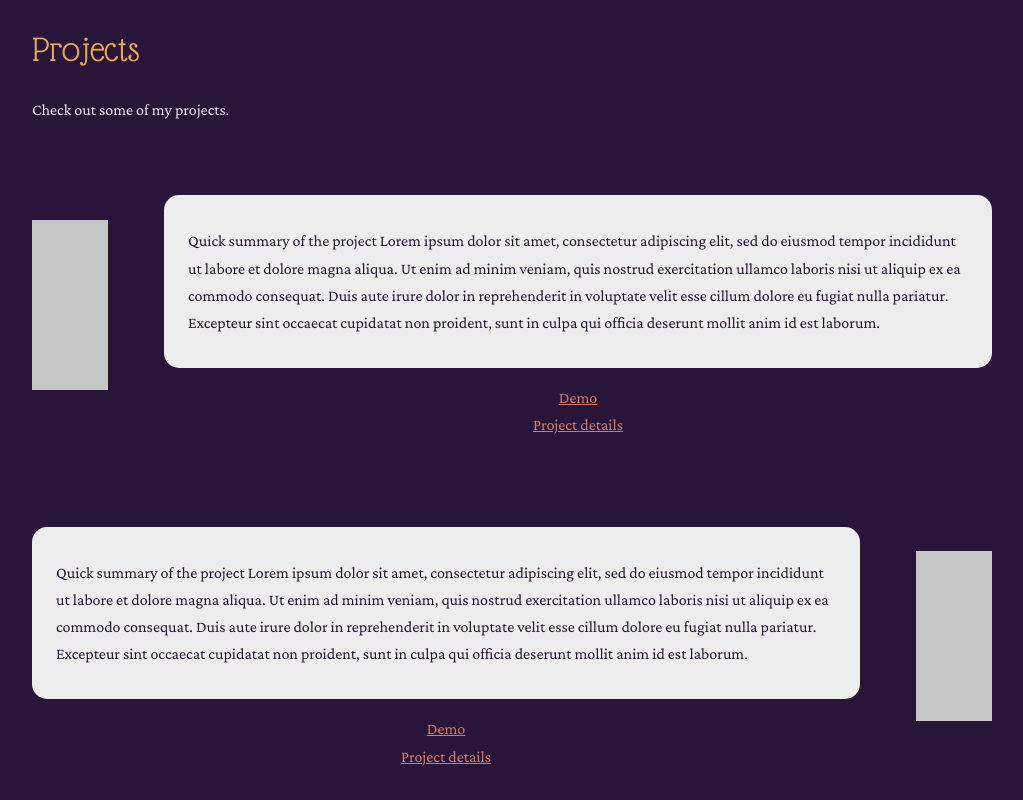
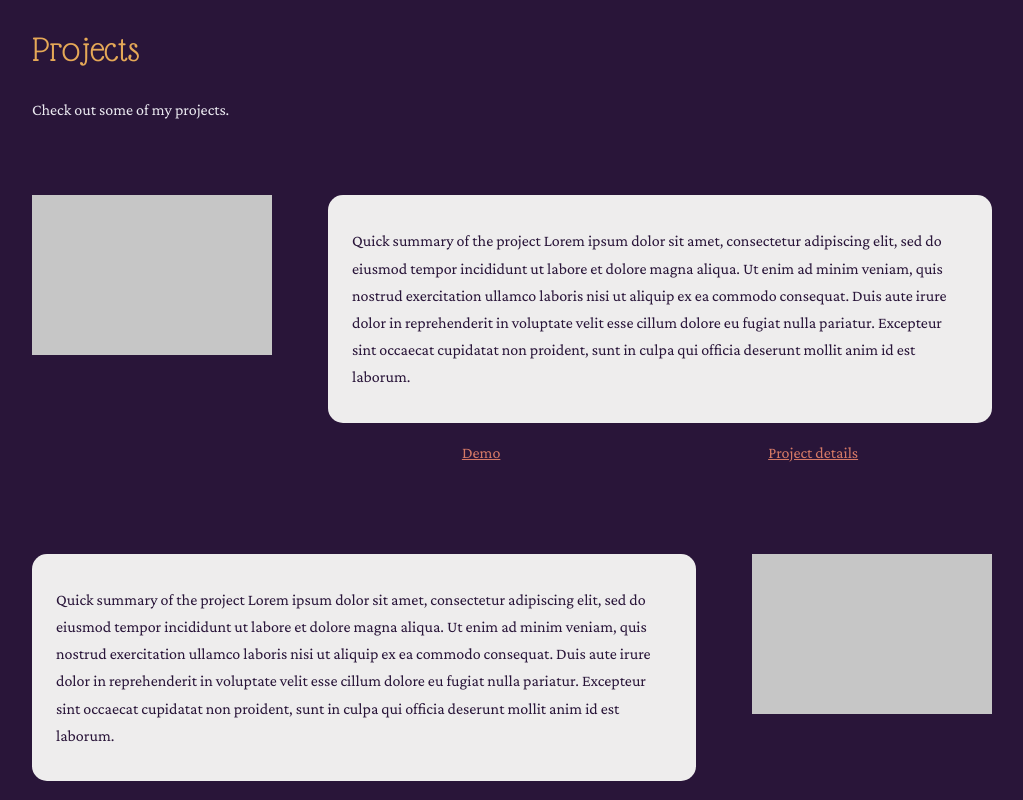
Before and after one commit to GabrielleYnara/portfolio, a React (Vite) app in the folder react-app/: page / in a window 1280 px wide. Shown: the part 1520-2320 px from the top of the page, without its empty margins (128-1151 px from the left). Built offline with nearby package versions, Linux system fonts and the light colour scheme.

Commit message:
Updated project preview style for bigger screens

```diff
--- a/react-app/src/components/ProjectHighlight/ProjectHighlight.scss
+++ b/react-app/src/components/ProjectHighlight/ProjectHighlight.scss
@@ -8,8 +8,10 @@
     padding: 2rem 0rem;
 
     span {
-        height: 170px;
-        width: 280px;
+        min-height: 160px;
+        max-height: 180px;
+        min-width: 240px;
+        max-height: 270px;
         background-color: rgb(198, 198, 198);
     }
     p {
@@ -34,12 +36,30 @@
 /* ------------------------------ Styling for medium screens ------------------------------ */
 @media (min-width: $breakpoint_medium) {
     .project-highlight {
+        // flex-direction: row;
+        // gap: 3.5em;
+
+        span{
+            margin-top: 1.5em;
+        }
+        .links {
+            flex-direction:row;
+            justify-content: space-around;
+        }
+    }
+}
+
+/* ------------------------------ Styling for large screens ------------------------------ */
+@media (min-width: $breakpoint_large) {
+
+
+    .project-highlight {
         flex-direction: row;
         gap: 3.5em;
+        align-items:start;
     }
 
     .project-highlight:nth-last-child(even) {
         flex-direction: row-reverse;
     }
-
 }
```
